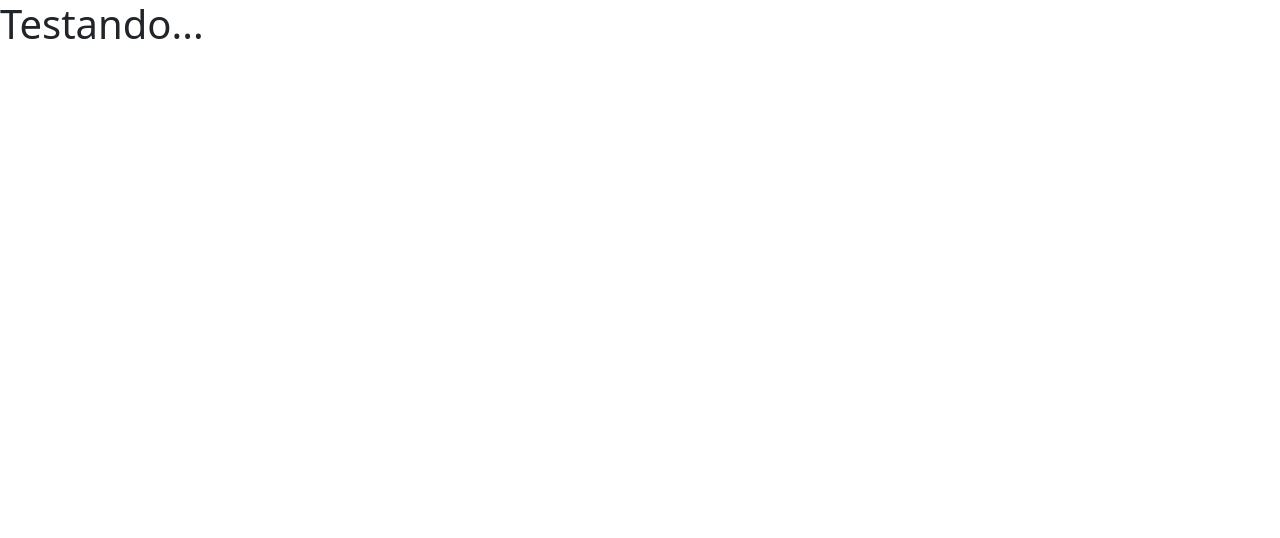
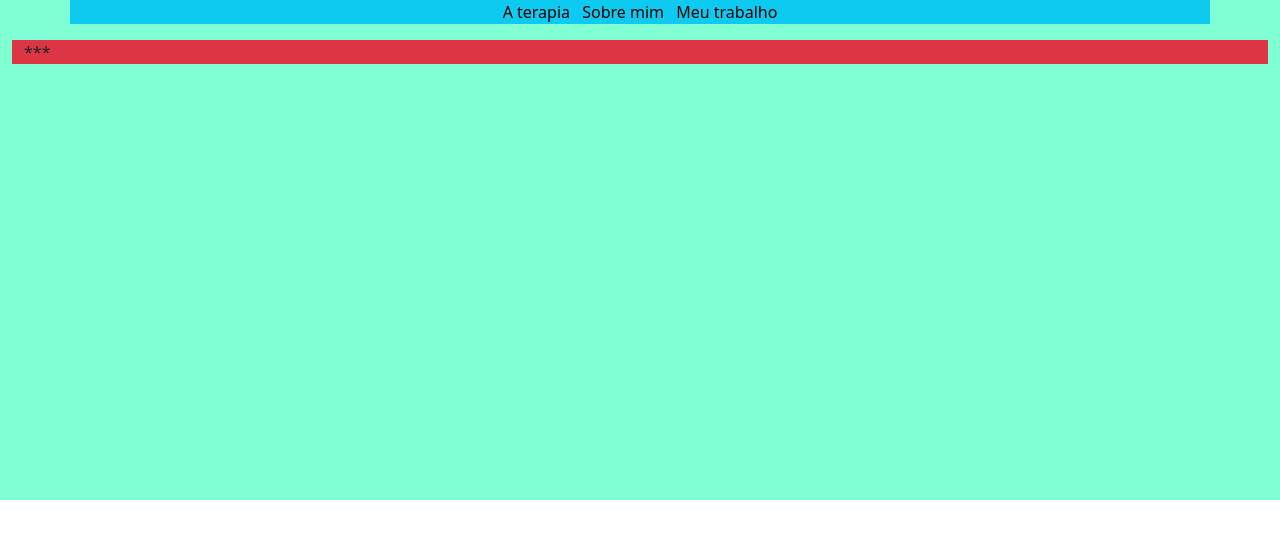
Before and after one commit to Augusto-Siqueira/Landing-Page, a website: page index.html in a window 1280 px wide. Drawn offline with nearby package versions, Linux system fonts and the light colour scheme.

Commit message:
Realizando testes para iniciar o layout da página

```diff
--- a/assets/styles.css
+++ b/assets/styles.css
@@ -0,0 +1,4 @@
+#header {
+    height: 500px;
+    background-color: aquamarine;
+}
--- a/index.html
+++ b/index.html
@@ -4,11 +4,24 @@
     <meta charset="UTF-8">
     <meta name="viewport" content="width=device-width, initial-scale=1.0">
     <link rel="stylesheet" href="./node_modules/bootstrap/dist/css/bootstrap.min.css">
-    <title>Document</title>
+    <link rel="stylesheet" href="./assets/styles.css">
+    <title>Terapeuta Rosa Benacheski</title>
 </head>
 <body>
-
-    <h1>Testando...</h1>
+    <header id="header" class="container-fluid">
+        <div  class="container bg-info">
+            <nav>
+                <ul class="list-inline text-center">
+                    <li class="list-inline-item"><a class="text-decoration-none text-black" href="">A terapia</a></li>
+                    <li class="list-inline-item"><a class="text-decoration-none text-black" href="">Sobre mim</a></li>
+                    <li class="list-inline-item"><a class="text-decoration-none text-black" href="">Meu trabalho</a></li>
+                </ul>
+            </nav>
+        </div>
+        <div class="container-fluid bg-danger">
+            ***
+        </div>
+    </header>
 
 
 
```
